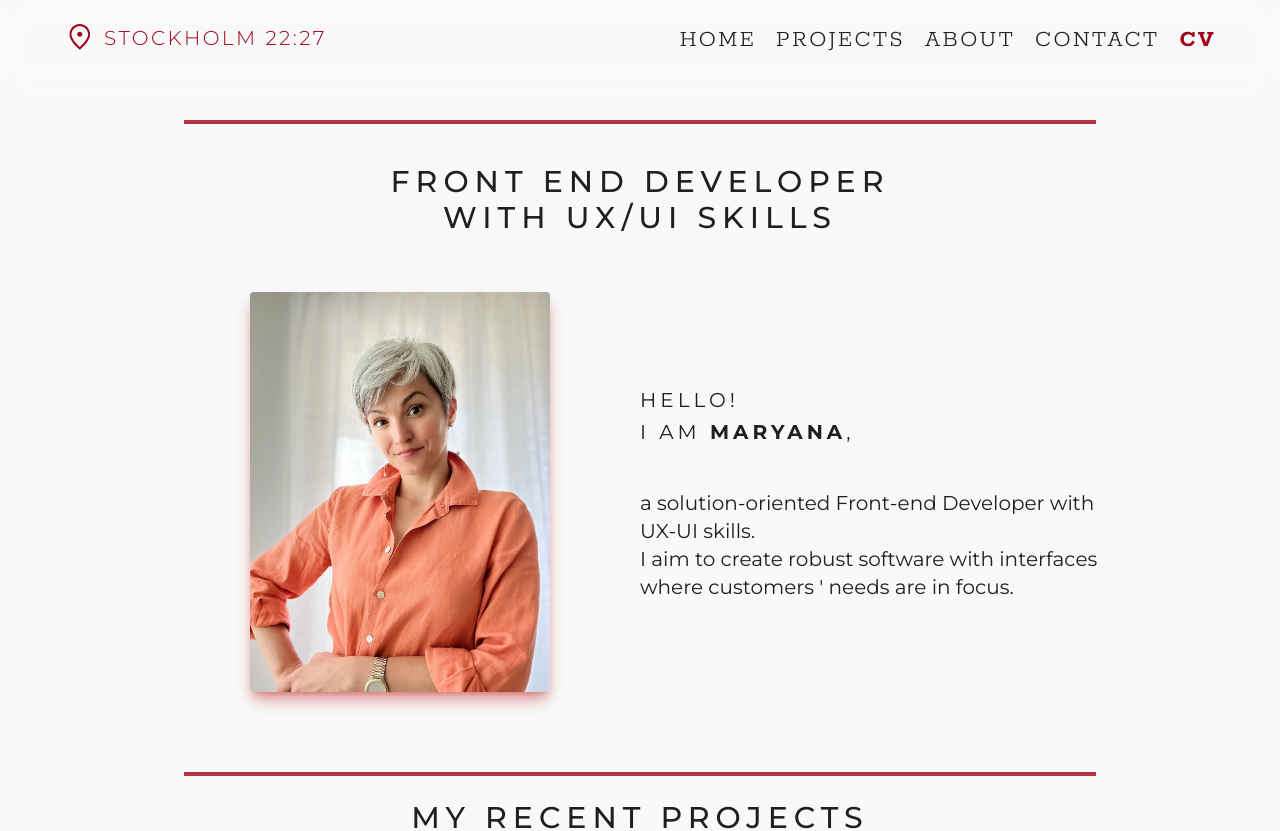
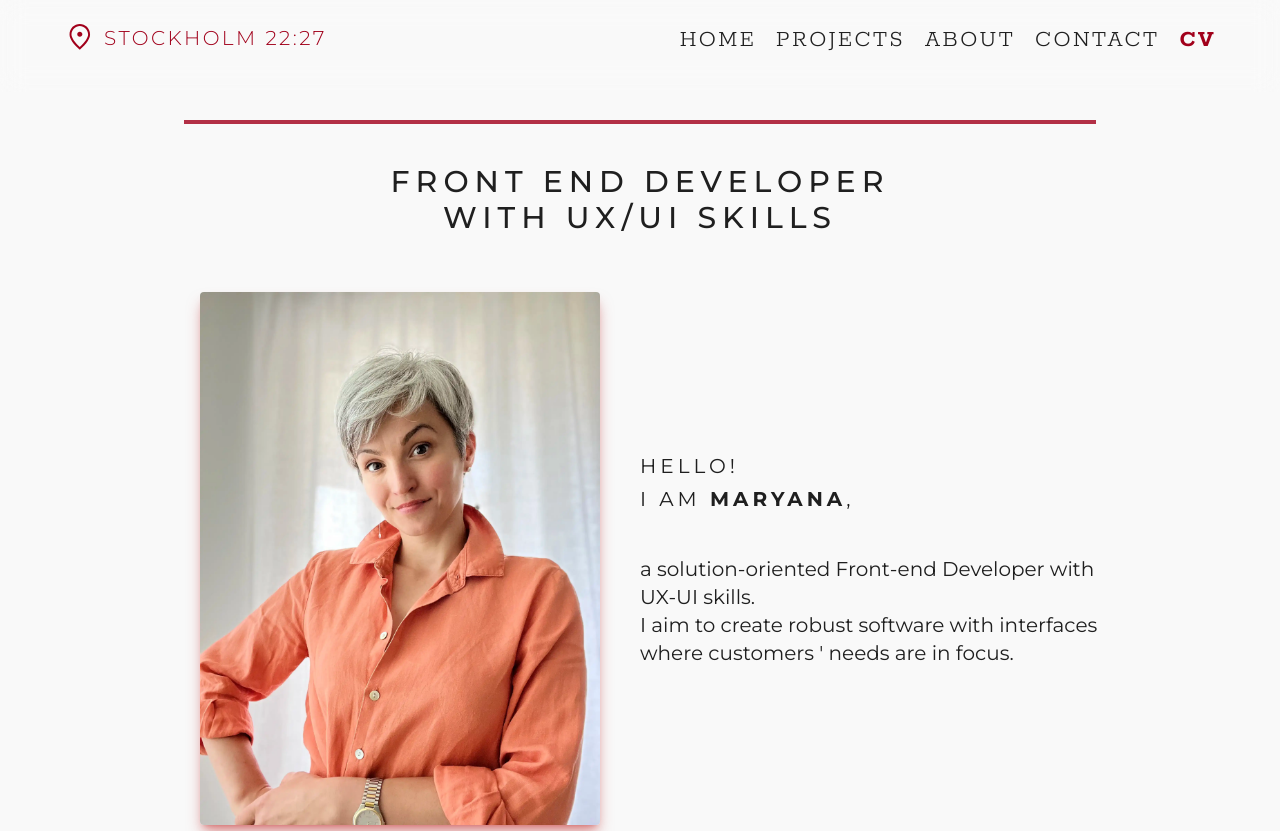
Before and after one commit to maryana-reznychenko/my-portfolio, a React (Vite) app: page / in a window 1280 px wide. Shown: the top 831 px of the page. Built offline with nearby package versions, Linux system fonts and the light colour scheme.

Commit message:
changed img properties to see how Lighthouse score will be impacted.

```diff
--- a/src/pages/landing_page/sections/AboutSection.jsx
+++ b/src/pages/landing_page/sections/AboutSection.jsx
@@ -35,14 +35,14 @@ const AboutSection = () => {
           </p>
         </div>
         {/* <div> as placeholder for CLS in Lighthouse */}
-        <div className="w-[300px] h-[400px] bg-background">
+        <div className="w-auto h-auto bg-background">
           <LazyLoadImage
             src={about_photo}
             alt="Maryana's photo"
             width="300"
             height="400"
             loading="lazy"
-            className=" m-auto object-cover shadow-lg shadow-[#C22A29]/50 rounded "
+            className="lg:h-auto lg:w-[400px] m-auto object-cover shadow-lg shadow-[#C22A29]/50 rounded "
           />
         </div>
       </div>
--- a/src/pages/landing_page/sections/HeroSection.jsx
+++ b/src/pages/landing_page/sections/HeroSection.jsx
@@ -11,13 +11,13 @@ const HeroSection = () => {
       </h1>
       <div className="flex flex-col lg:flex-row items-center justify-around gap-10 lg:gap-0 m-auto">
         {/* <div> as placeholder for CLS in Lighthouse */}
-        <div className="w-[300px] h-[400px] bg-background  m-auto">
+        <div className="w-auto h-auto bg-background  m-auto">
           <img
             src={hero_photo}
             alt="Photo where Maryana smiles and wears an orange shirt"
             width="300"
             height="400"
-            className=" m-auto object-cover shadow-lg shadow-[#C22A29]/50 rounded "
+            className=" lg:h-auto lg:w-[400px] m-auto object-cover shadow-lg shadow-[#C22A29]/50 rounded "
           />
         </div>
         <div className="flex-1 max-w-[85%] lg:max-w-[50%]">
```
